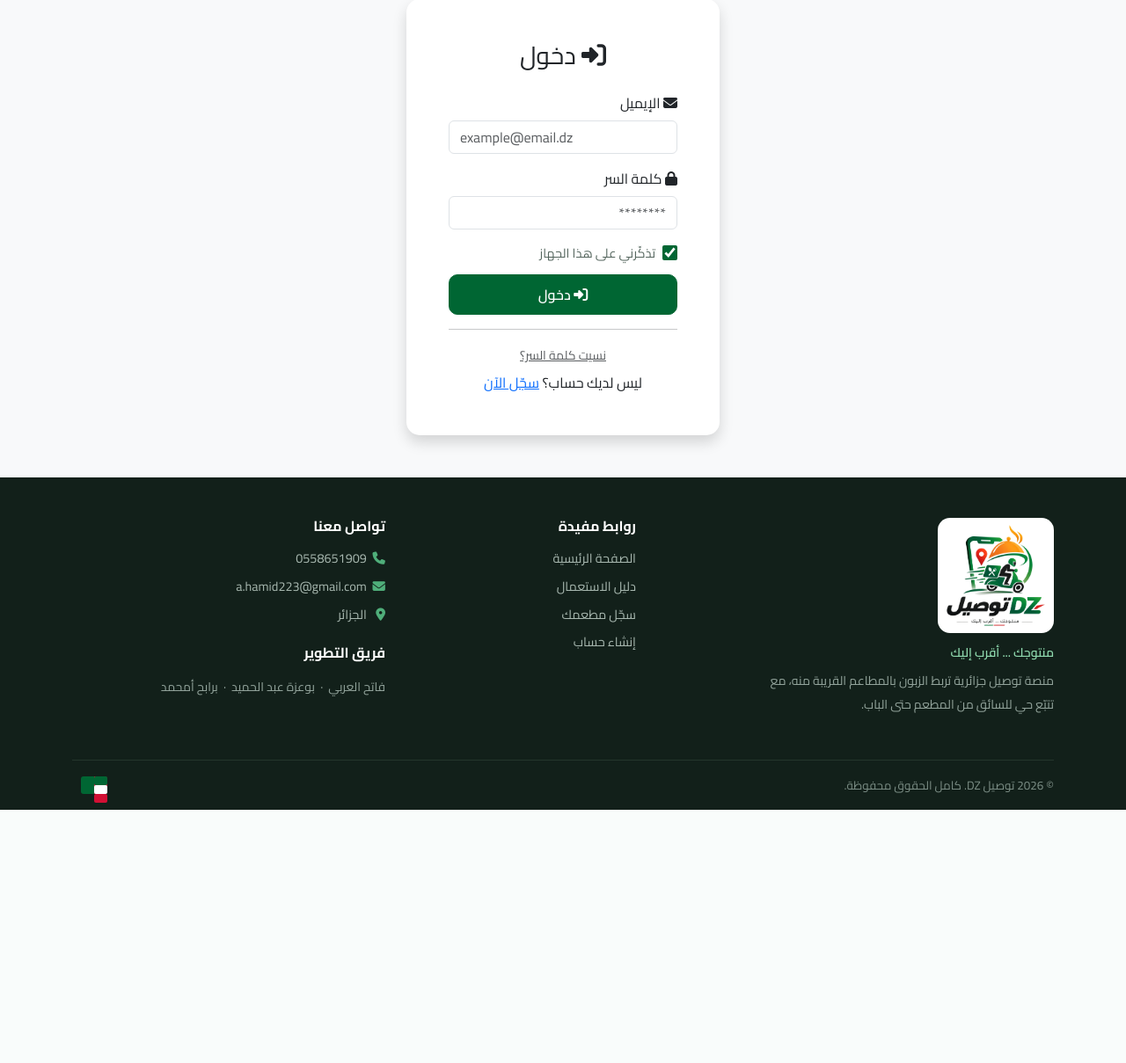
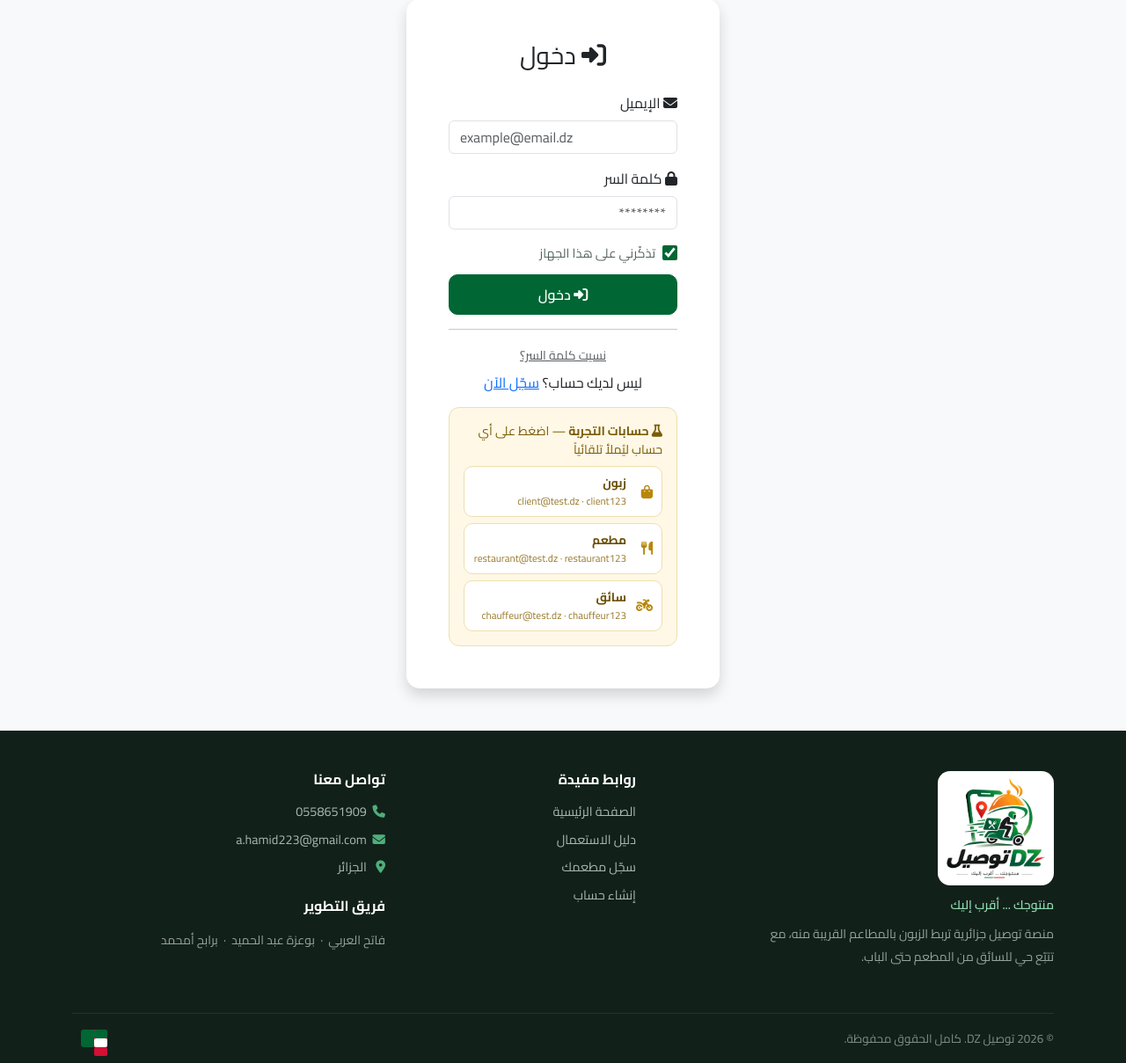
Before and after one commit to imadim/tawsil-dz, a Flask app: page /login in a window 1280 px wide. Shown: the part 93-1302 px from the top of the page at 88% size. Before the commit the page ends 1014 px from the top, so only its background shows below. Run offline with Flask 3, Linux system fonts and the light colour scheme; some libraries are stand-ins or nearby versions.

Commit message:
إظهار حسابات التجربة في صفحة الدخول مع ملء تلقائي
- SHOW_DEMO_LOGINS افتراضياً مفعّل (يُخفى بوضع SHOW_DEMO_LOGINS=0)
- أزرار للأدوار الثلاثة تملأ الإيميل وكلمة السر بضغطة واحدة

Co-Authored-By: Claude Opus 5 <noreply@anthropic.com>
Claude-Session: https://claude.ai/code/session_01W1fkaVj3ftwv78ZjoYrjXA

```diff
--- a/app.py
+++ b/app.py
@@ -224,8 +224,9 @@ if os.environ.get('FIREBASE_API_KEY'):
         'vapidKey':          os.environ.get('FIREBASE_VAPID_KEY', ''),
     }
 
-# ── بيانات الدخول التجريبية: مخفية إلا إذا فُعّلت صراحةً ──
-SHOW_DEMO_LOGINS = os.environ.get('SHOW_DEMO_LOGINS', '0') == '1'
+# ── بيانات الدخول التجريبية: ظاهرة افتراضياً (نموذج أولي للعرض).
+#    قبل الإطلاق الحقيقي: ضع SHOW_DEMO_LOGINS=0 في متغيرات البيئة لإخفائها. ──
+SHOW_DEMO_LOGINS = os.environ.get('SHOW_DEMO_LOGINS', '1') == '1'
 PAYMENT_METHODS = {
     'cash':       {'label': 'نقداً عند الاستلام', 'icon': 'fa-money-bill-wave', 'online': False},
     'baridimob':  {'label': 'بريدي موب',          'icon': 'fa-mobile-screen',   'online': True},
--- a/templates/login.html
+++ b/templates/login.html
@@ -15,14 +15,14 @@
                         <label class="form-label">
                             <i class="fas fa-envelope"></i> الإيميل
                         </label>
-                        <input type="email" name="email" class="form-control"
+                        <input type="email" name="email" id="loginEmail" class="form-control"
                                placeholder="example@email.dz" required>
                     </div>
                     <div class="mb-3">
                         <label class="form-label">
                             <i class="fas fa-lock"></i> كلمة السر
                         </label>
-                        <input type="password" name="password" class="form-control"
+                        <input type="password" name="password" id="loginPassword" class="form-control"
                                placeholder="********" required>
                     </div>
                     <div class="login-extra">
@@ -60,11 +60,44 @@
 
                 {% if SHOW_DEMO_LOGINS %}
                 <div class="mt-3 p-3 demo-box">
-                    <small class="d-block mb-2"><strong>وضع العرض التجريبي</strong> — هذه الحسابات للتجربة فقط</small>
-                    <small class="d-block">زبون: client@test.dz / client123</small>
-                    <small class="d-block">سائق: chauffeur@test.dz / chauffeur123</small>
-                    <small class="d-block">مطعم: restaurant@test.dz / restaurant123</small>
+                    <small class="d-block mb-2">
+                        <strong><i class="fas fa-flask"></i> حسابات التجربة</strong>
+                        — اضغط على أي حساب ليُملأ تلقائياً
+                    </small>
+                    <div class="demo-grid">
+                        <button type="button" class="demo-acc" data-email="client@test.dz" data-pass="client123">
+                            <i class="fas fa-bag-shopping"></i>
+                            <span class="da-role">زبون</span>
+                            <span class="da-cred">client@test.dz · client123</span>
+                        </button>
+                        <button type="button" class="demo-acc" data-email="restaurant@test.dz" data-pass="restaurant123">
+                            <i class="fas fa-utensils"></i>
+                            <span class="da-role">مطعم</span>
+                            <span class="da-cred">restaurant@test.dz · restaurant123</span>
+                        </button>
+                        <button type="button" class="demo-acc" data-email="chauffeur@test.dz" data-pass="chauffeur123">
+                            <i class="fas fa-motorcycle"></i>
+                            <span class="da-role">سائق</span>
+                            <span class="da-cred">chauffeur@test.dz · chauffeur123</span>
+                        </button>
+                    </div>
                 </div>
+                <script>
+                document.querySelectorAll('.demo-acc').forEach(function (b) {
+                    b.addEventListener('click', function () {
+                        var e = document.getElementById('loginEmail');
+                        var p = document.getElementById('loginPassword');
+                        if (!e || !p) return;
+                        e.value = b.dataset.email;
+                        p.value = b.dataset.pass;
+                        document.querySelectorAll('.demo-acc').forEach(function (x) {
+                            x.classList.remove('active');
+                        });
+                        b.classList.add('active');
+                        e.focus();
+                    });
+                });
+                </script>
                 {% endif %}
             </div>
         </div>
@@ -86,5 +119,18 @@
 }
 .google-btn:hover { background: #f7faf9; border-color: #c8d5ce; color: #12201a; }
 .demo-box { background: #fff8e6; border: 1px solid #eddfae; border-radius: 12px; color: #7a5c07; }
+.demo-grid { display: grid; gap: 7px; margin-top: 4px; }
+.demo-acc {
+    display: grid; grid-template-columns: 22px 1fr; align-items: center;
+    gap: 2px 8px; text-align: right; width: 100%;
+    background: #fff; border: 1px solid #eddfae; border-radius: 10px;
+    padding: 8px 10px; cursor: pointer; transition: all .18s ease;
+}
+.demo-acc i { grid-row: 1 / span 2; color: #b8860b; font-size: .95rem; }
+.demo-acc .da-role { font-weight: 700; font-size: .86rem; color: #6b4f05; }
+.demo-acc .da-cred { font-size: .72rem; color: #9a7b2e; direction: ltr; text-align: right; }
+.demo-acc:hover { border-color: #d9b74a; background: #fffdf6; transform: translateY(-1px); }
+.demo-acc.active { border-color: #006633; background: #f2f9f5; }
+.demo-acc.active i, .demo-acc.active .da-role { color: #006633; }
 </style>
 {% endblock %}
```
